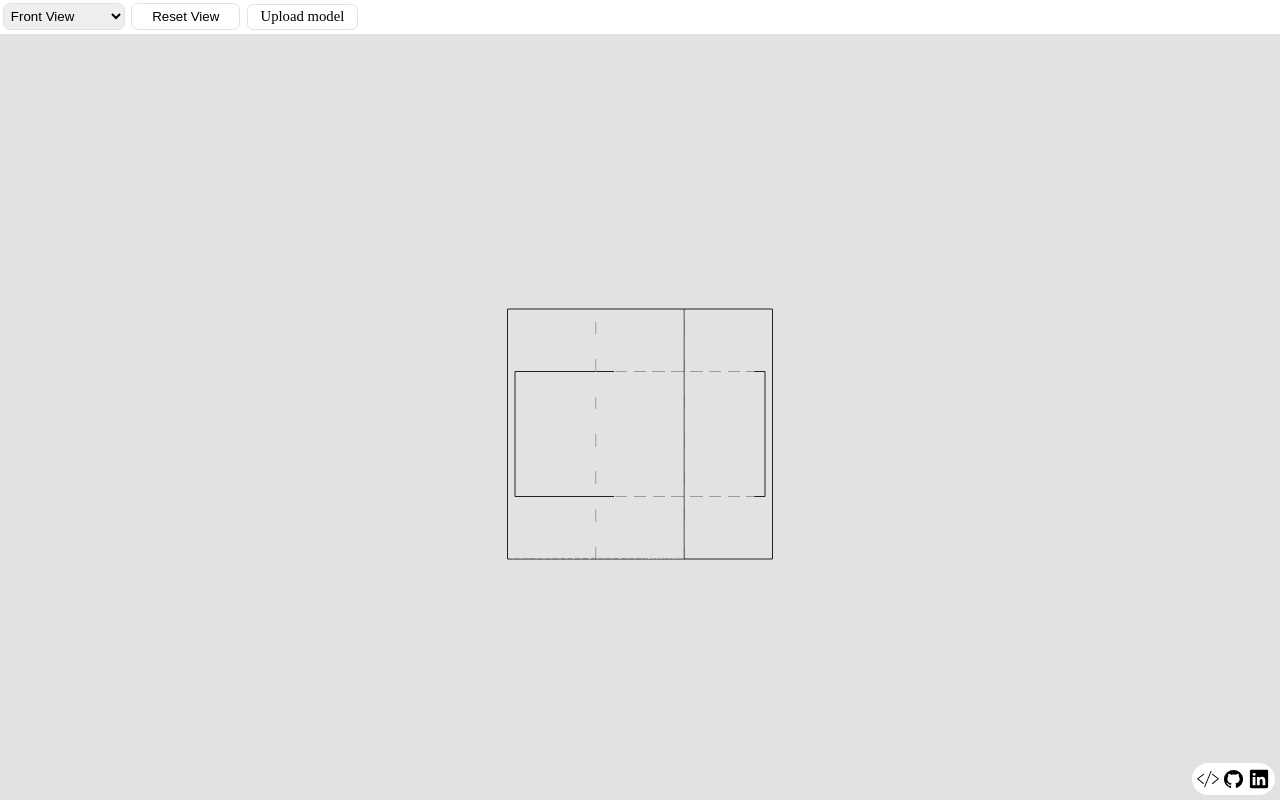
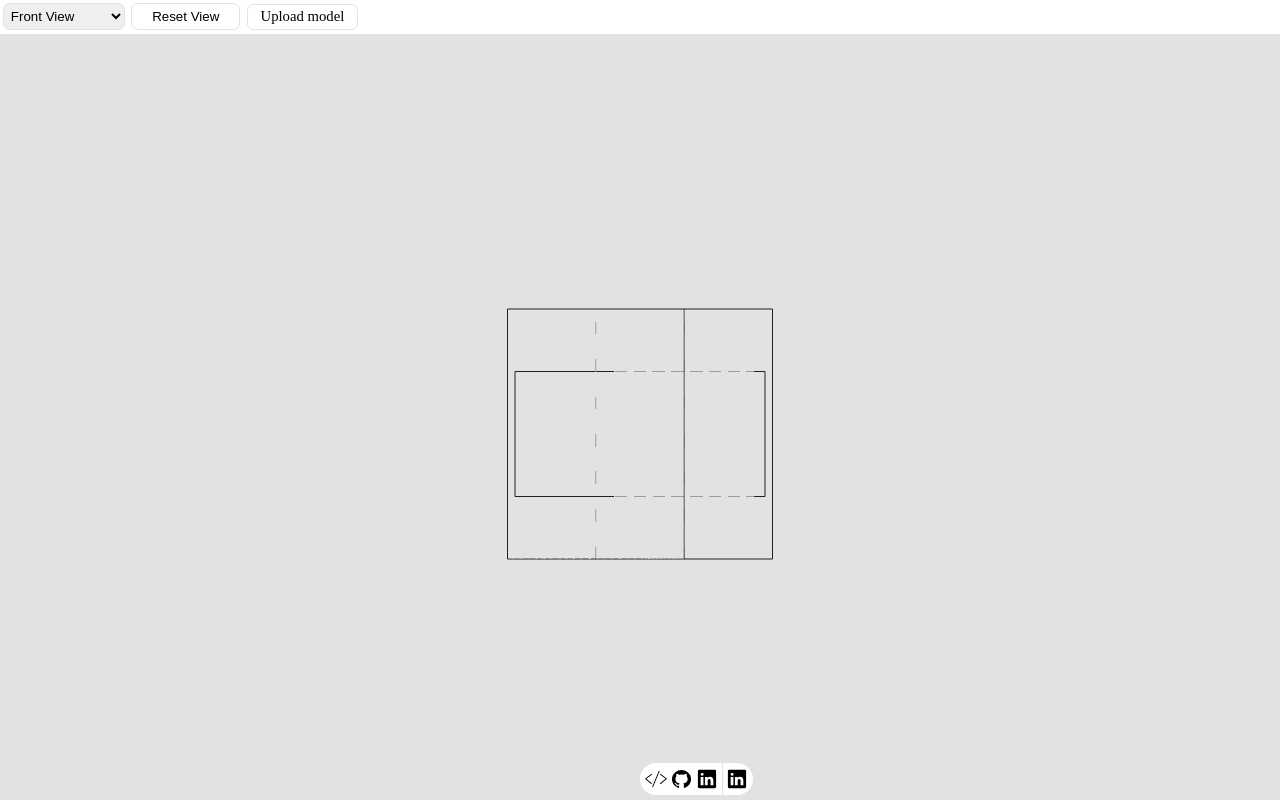
Before and after one commit to Tayomide/3d-orthographic, a React (Vite) app: page / in a window 1280 px wide. Built offline with nearby package versions, Linux system fonts and the light colour scheme.

Commit message:
Add Saleem socials to website

```diff
--- a/src/components/SocialLinks.jsx
+++ b/src/components/SocialLinks.jsx
@@ -13,6 +13,10 @@ export const SocialLinks = () => {
       <a className="linkedin" target='_blank' href="https://www.linkedin.com/in/tomiwa-ibrahim-67b180196/">
         <img src='/linkedin.svg' alt="Source Code"/>
       </a>
+      <p className='divider'></p>
+      <a className="linkedin" target='_blank' href="https://www.linkedin.com/in/saleem-dunmoye-ba1999285/">
+        <img src='/linkedin.svg' alt="Source Code"/>
+      </a>
     </Container>
   )
 }
@@ -26,10 +30,16 @@ const Container = styled.div`
   position: fixed;
   padding: 0 0.3em;
   bottom: 0.3em;
-  right: 0.3em;
+  right: calc(50% - 113px);
   z-index: 2;
   gap: 0.2em;
   border-radius: 2em;
+  .divider{
+    width: 1px;
+    height: 100%;
+    background-color: #e2e2e2;
+    display: block;
+  }
   a{
     font-size: 1em;
     border-radius: 50%;
```
